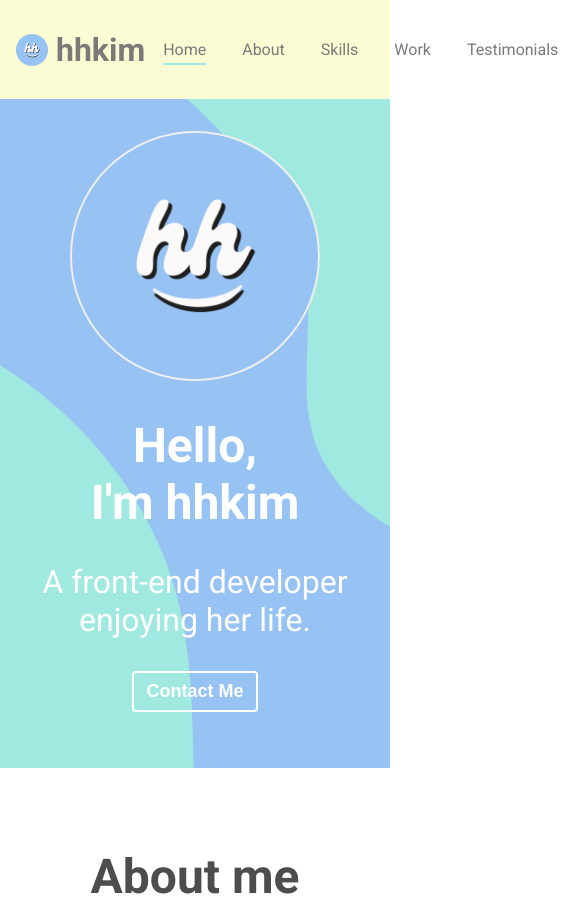
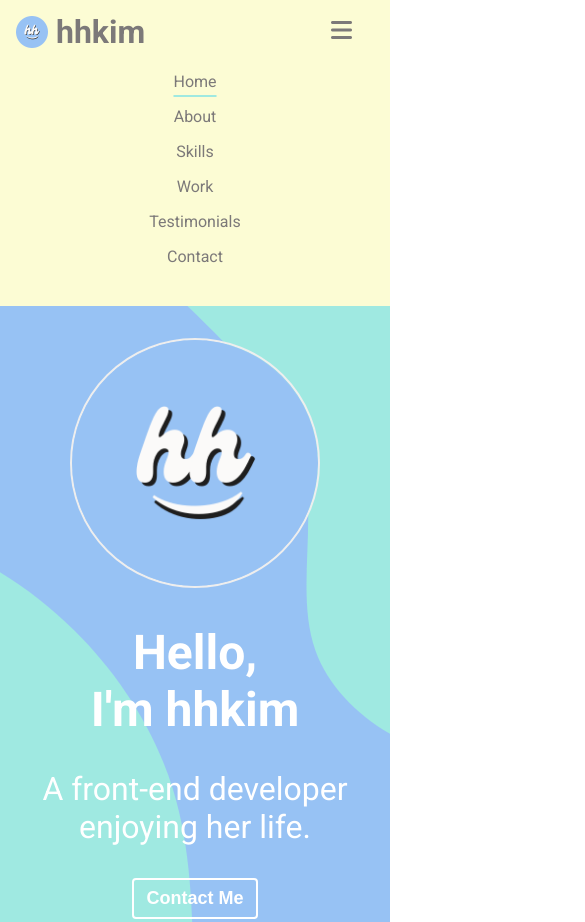
Before and after one commit to hhkim0729/portfolio-web, a plain HTML site: page index.html in a window 390 px wide. Shown: the top 922 px of the page, 585 px wide, since content can reach past the window. Drawn offline with Linux system fonts and the light colour scheme.

Commit message:
Add css responsive

```diff
--- a/index.html
+++ b/index.html
@@ -36,6 +36,10 @@
         <li class="navbar__menu__item">Testimonials</li>
         <li class="navbar__menu__item">Contact</li>
       </ul>
+      <!-- Toggle button -->
+      <button class="navbar__toggle-btn">
+        <i class="fa-solid fa-bars"></i>
+      </button>
     </nav>
     <!-- Home -->
     <section id="home">
--- a/style.css
+++ b/style.css
@@ -140,6 +140,14 @@ p {
 .navbar__menu__item:hover {
   background-color: var(--color-green);
   color: var(--color-white);
+}
+
+.navbar__toggle-btn {
+  position: absolute;
+  right: 2rem;
+  font-size: 1.5rem;
+  color: var(--color-light-grey);
+  display: none;
 }
 
 /* Home */
@@ -468,3 +476,42 @@ p {
   color: var(--color-yellow);
   transition: all 100ms ease-in;
 }
+
+/* For below 768px screen width */
+@media screen and (max-width: 768px) {
+  .navbar__toggle-btn {
+    display: block;
+  }
+
+  #navbar {
+    flex-direction: column;
+    align-items: flex-start;
+  }
+
+  .navbar__menu {
+    flex-direction: column;
+    text-align: center;
+    width: 100%;
+  }
+
+  .about__majors {
+    flex-direction: column;
+  }
+
+  .major {
+    margin-bottom: 2.5rem;
+  }
+
+  .skillset {
+    flex-direction: column;
+  }
+
+  .project {
+    flex-grow: 1;
+  }
+
+  .testimonial__avatar {
+    width: 5rem;
+    height: 5rem;
+  }
+}
```
